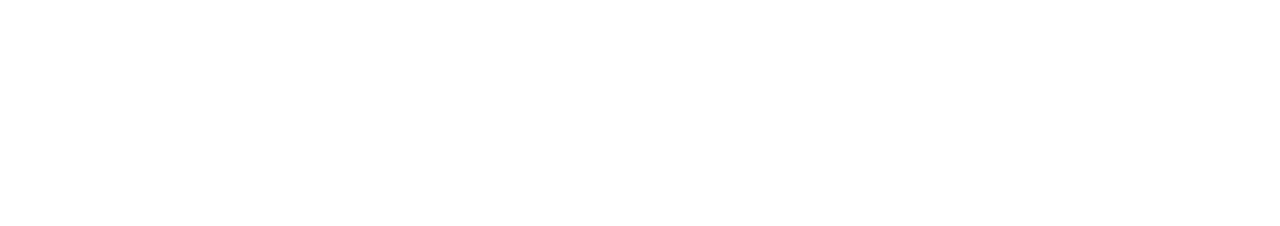
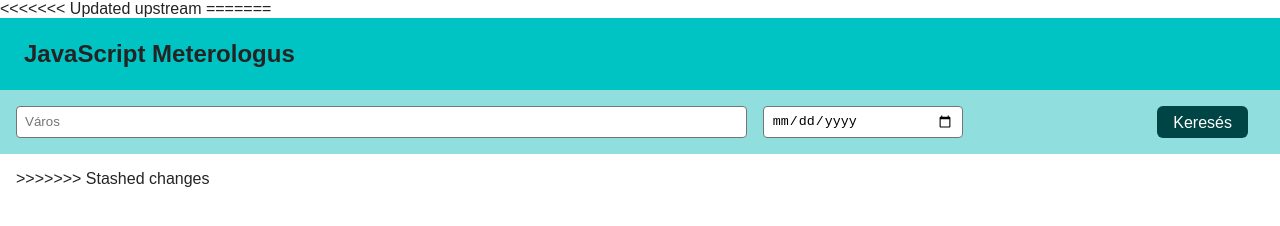
Before and after one commit to AttilaSzegedi/Weather_app, a website built with webpack: page index.html in a window 1280 px wide. Built offline with nearby package versions, Linux system fonts and the light colour scheme.

Commit message:
header css formatting
format the header and searchbar

```diff
--- a/index.html
+++ b/index.html
@@ -3,7 +3,31 @@
     <script src="bundle.js"></script>
   </head>
   <body>
+<<<<<<< Updated upstream
 
+=======
+    <div class="header">
+        <h2>JavaScript Meterologus</h2>
+      </div>
+        <div class="searchbar">
+          <div class="form-container">
+            <form action="">
+               <div id="city" class="form-item">
+                  <input type="text" placeholder="Város">
+               </div>
+               <div id="date" class="form-item">
+                  <input type="date">
+                </div>
+                <div class="spacer"></div>
+                <div id="search" class="form-item">
+                  <button type="submit">Keresés</button>
+                </div>
+            </form>
+          </div>
+        </div>
+
+    <div class="content">
+>>>>>>> Stashed changes
 
 
   </body>
--- a/styles.css
+++ b/styles.css
@@ -0,0 +1,84 @@
+:root{
+    --font-color: #242424;
+    /* Variable for use font colo declaration */
+    --primary-color: #00C4C4;
+    --primary-light-color: #90DEDE;
+    --secondary-color: #004545;
+}
+
+body{
+  font-family: Arial, Helvetica, sans-serif;
+  margin: 0;
+  color: var(--font-color);
+}
+
+
+.header{
+    padding: 2px 24px;
+    background-color: var(--primary-color);
+}
+
+
+
+.searchbar{
+    background-color: var(--primary-light-color);
+
+}
+
+.searchbar, .content{
+  padding: 16px;
+
+}
+
+.form-container>form{
+  display: flex;
+  align-items: center;
+  margin-bottom: 0;
+}
+
+.form-item{
+    margin-right: 16px;
+}
+
+.form-item >input{
+  line-height: 32px;
+  height: 32px;
+  border: 1px solid #747474;
+  border-radius: 4px;
+  width: 200px;
+  padding: 0 8px;
+  background-color: rgba(255, 255, 255, 0,8);
+}
+#city{
+  flex: 3 1 auto;
+}
+#city > input{
+    width: 100%;
+}
+
+.spacer{
+    flex: 1 1 auto
+}
+
+button{
+    height: 32px;
+    background: none;
+    background-color: var(--secondary-color);
+    color: white;
+    border-radius: 6px;
+    border: 0;
+    padding: 8px 16px;
+    font-size: 16px;
+    cursor: pointer;
+}
+
+button:hover{
+    background-color: #008f8f;
+    color: white;
+}
+
+button:focus{
+ outline:none;
+ background-color: #00c4c4;
+ color:var(--font-color);
+}
```
